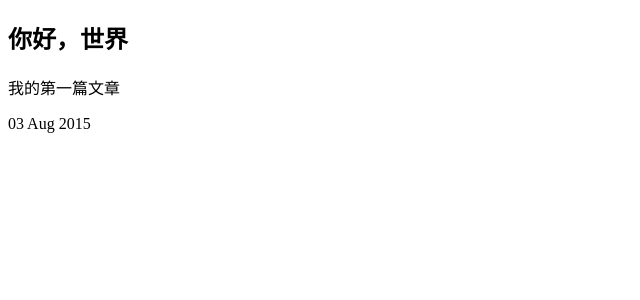
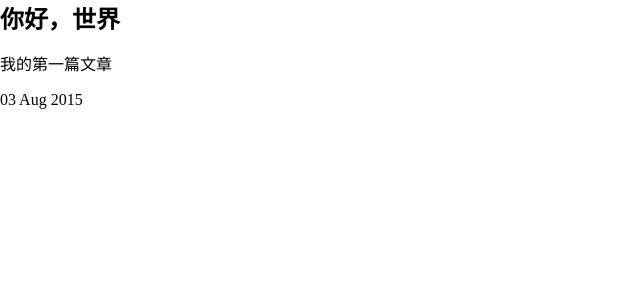
Before and after one commit to jxygh/jxygh.github.io, a Jekyll site: the page built from _posts/2015-08-03-hello-world.html, in a window 1280 px wide. Shown: the top 300 px of the page, without its empty margins (0-640 px from the left). Built offline with Jekyll 4.4.1, drawn with Linux system fonts in a browser that asks for light colours.

Commit message:
adjust style

```diff
--- a/css/main.css
+++ b/css/main.css
@@ -1,3 +1,24 @@
+/*
+基础配色：
+#99cc99 banner
+#339933 节标题
+*/
+
+html,body,h1{
+	margin: 0;
+	padding: 0;
+}
+
+.header{
+	height: 100px;
+	background-color: #99cc99;
+}
+
+.main li{
+	margin-top: 5px;
+	list-style-type: none;
+}
+
 article h2{
 	height: 1.4em;
 	padding-left: 1em;;
--- a/index.html
+++ b/index.html
@@ -2,10 +2,9 @@
 layout: default
 title: 我的Blog
 ---
-<h2>{{page.title}}</h2>
-<p>最新文章</p>
+
 <ul>
 	{% for post in site.posts %}
-	<li>{{post.date|date_to_string}}<a href="{{site.baseurl}}{{post.url}}">{{post.title}}</a></li>
+	<li>{{post.date|date: "%Y年%m月%d日"}}<a href="{{site.baseurl}}{{post.url}}">{{post.title}}</a></li>
 	{% endfor %}
 </ul>
```
Also changed, not shown: _layouts/default.html (+8 -1 lines).
